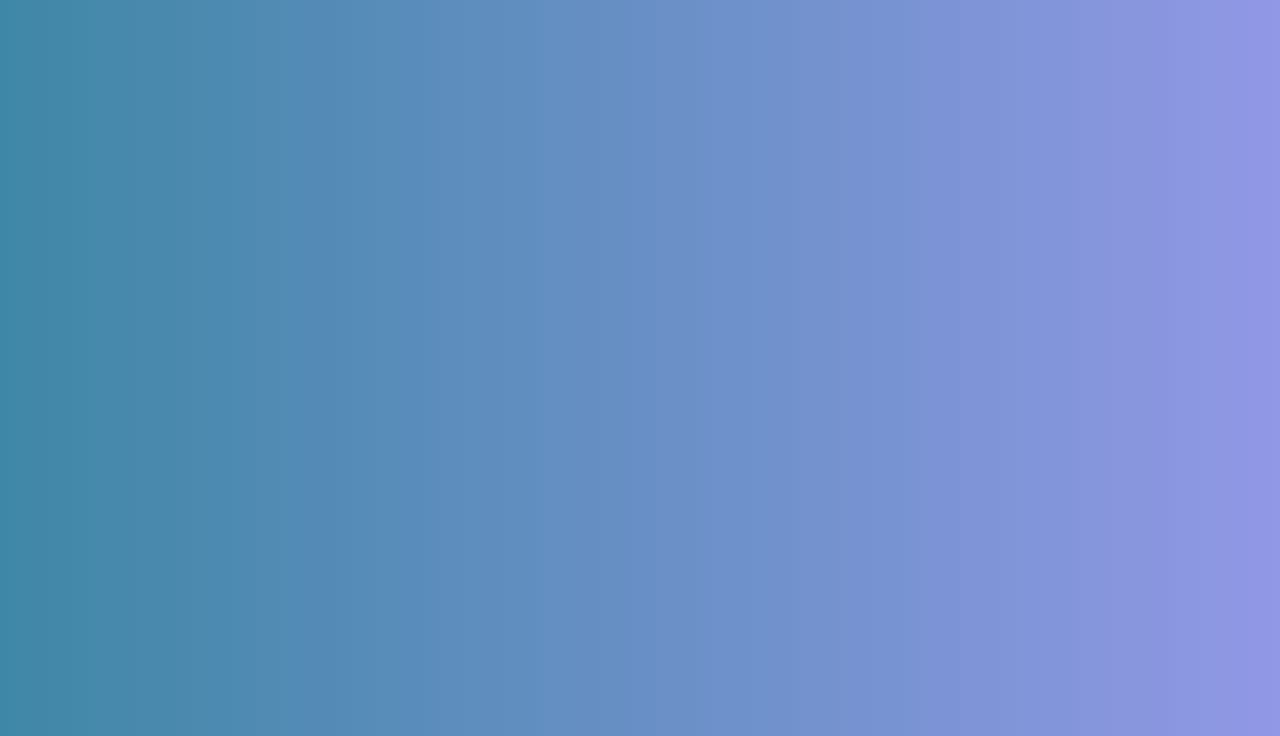
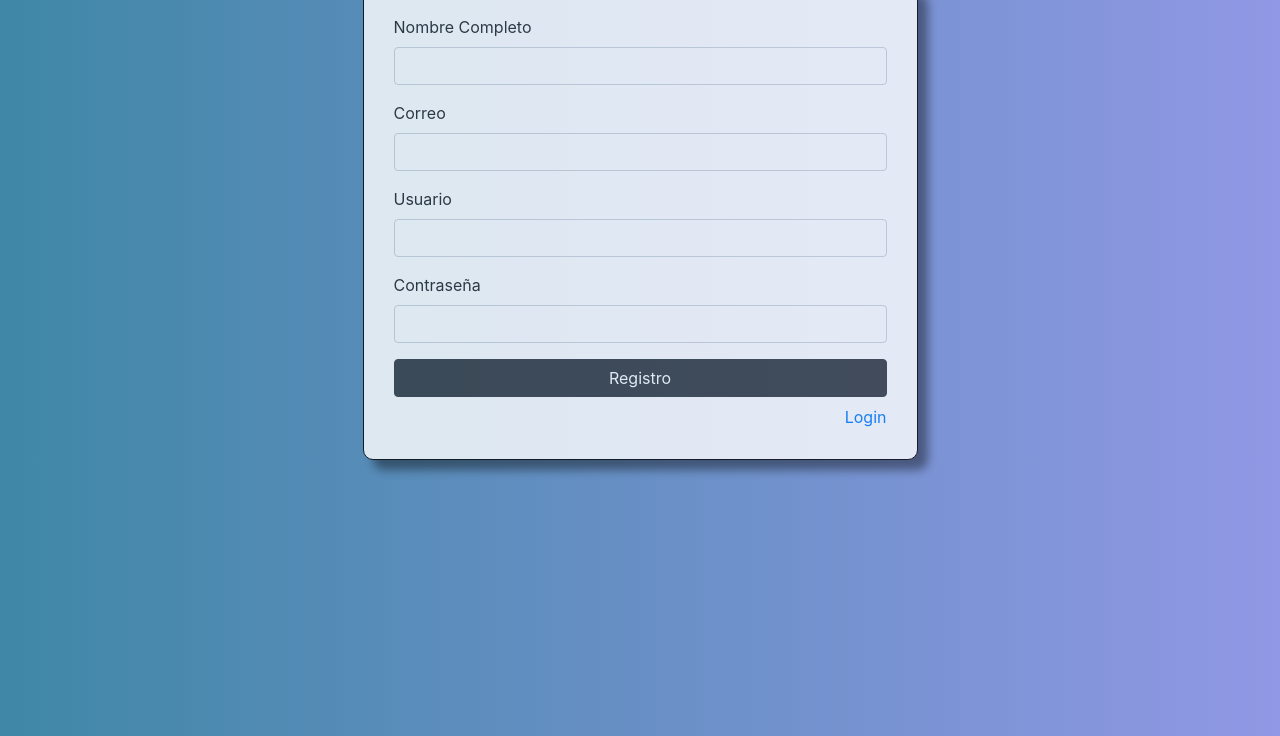
Before and after one commit to AlanWLFx/LoginRegistroJS, a plain HTML site: page registro.html in a window 1280 px wide. Shown: the part 64-800 px from the top of the page. Drawn offline with Linux system fonts and the light colour scheme.

Commit message:
DiseñosCompletos

```diff
--- a/css/estilos.css
+++ b/css/estilos.css
@@ -2,7 +2,7 @@ body{
     background: linear-gradient(to right, #3f87a6, #9198e5);
 }
 
-#login{
+#login, #registro{
     width: 50%;
     border: 1px solid black;
     border-radius: 10px;
@@ -12,3 +12,7 @@ body{
     opacity: .8;
     box-shadow: 10px 10px 10px 0px rgba(0,0,0,.5);
 }
+
+#link{
+    text-align: right;
+}
--- a/registro.html
+++ b/registro.html
@@ -9,6 +9,31 @@
     <link rel="stylesheet" href="css/estilos.css">
 </head>
 <body>
-    <h1>Bienvenido a mi Registro</h1>
+    <div class="container mt-5">
+        <div id="registro">
+            <form action="">
+                <div class="form-group">
+                    <label for="name">Nombre Completo</label>
+                    <input type="text"  id="name" class="form-control">
+                </div>
+                <div class="form-group">
+                    <label for="email">Correo</label>
+                    <input type="email"  id="email" class="form-control">
+                </div>
+                <div class="form-group">
+                    <label for="user">Usuario</label>
+                    <input type="text"  id="user" class="form-control">
+                </div>
+                <div class="form-group">
+                    <label for="pass">Contraseña</label>
+                    <input type="password"  id="pass" class="form-control">
+                </div>
+                <input type="submit" value="Registro" class="btn btn-dark btn-block">
+            </form>
+            <div id="link" class="mt-2">
+                <a href="./index.html">Login</a>
+            </div>
+        </div>
+    </div>
 </body>
 </html>
```
Also changed, not shown: index.html (+4 -1 lines), inicio.html (+5 -1 lines).
